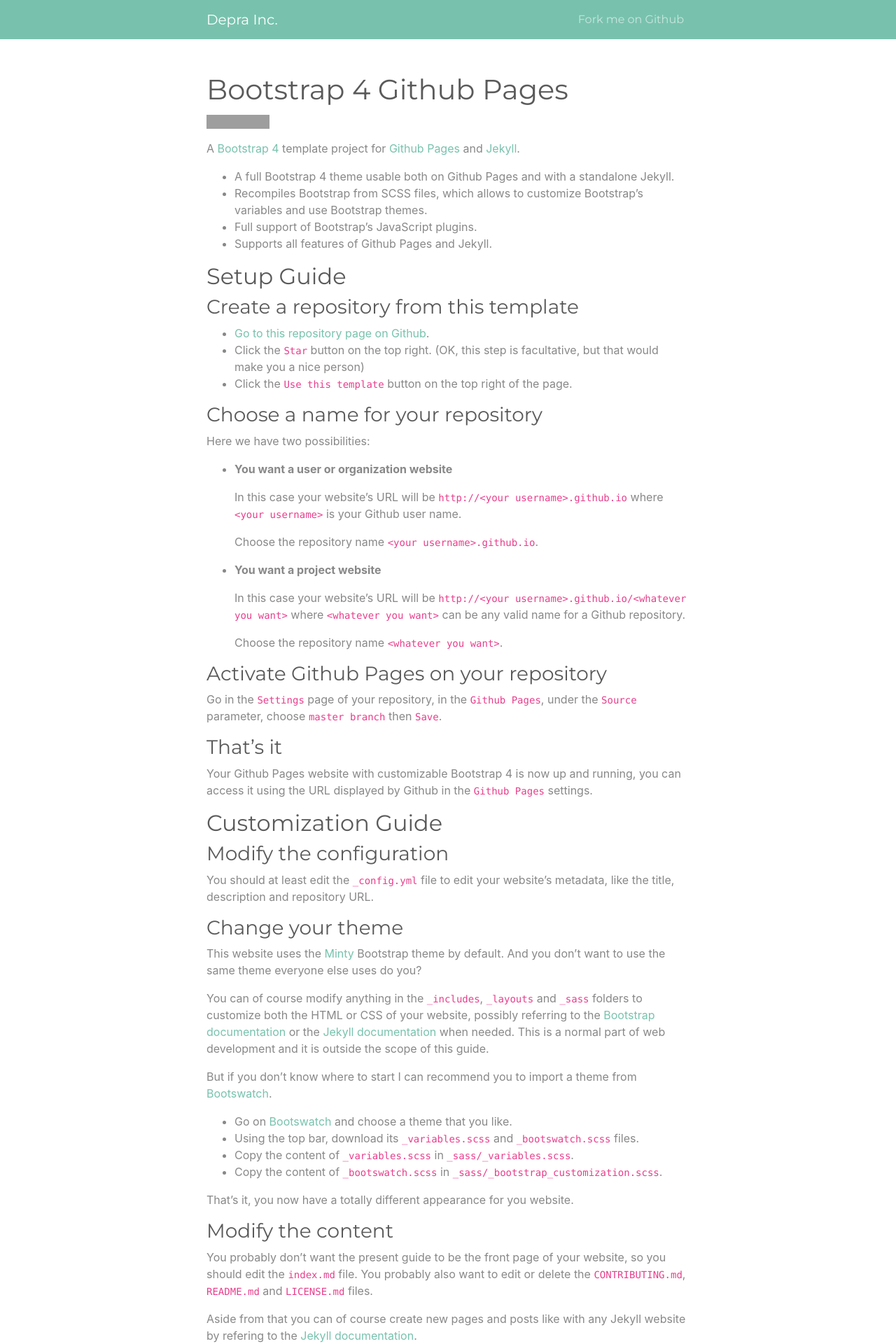
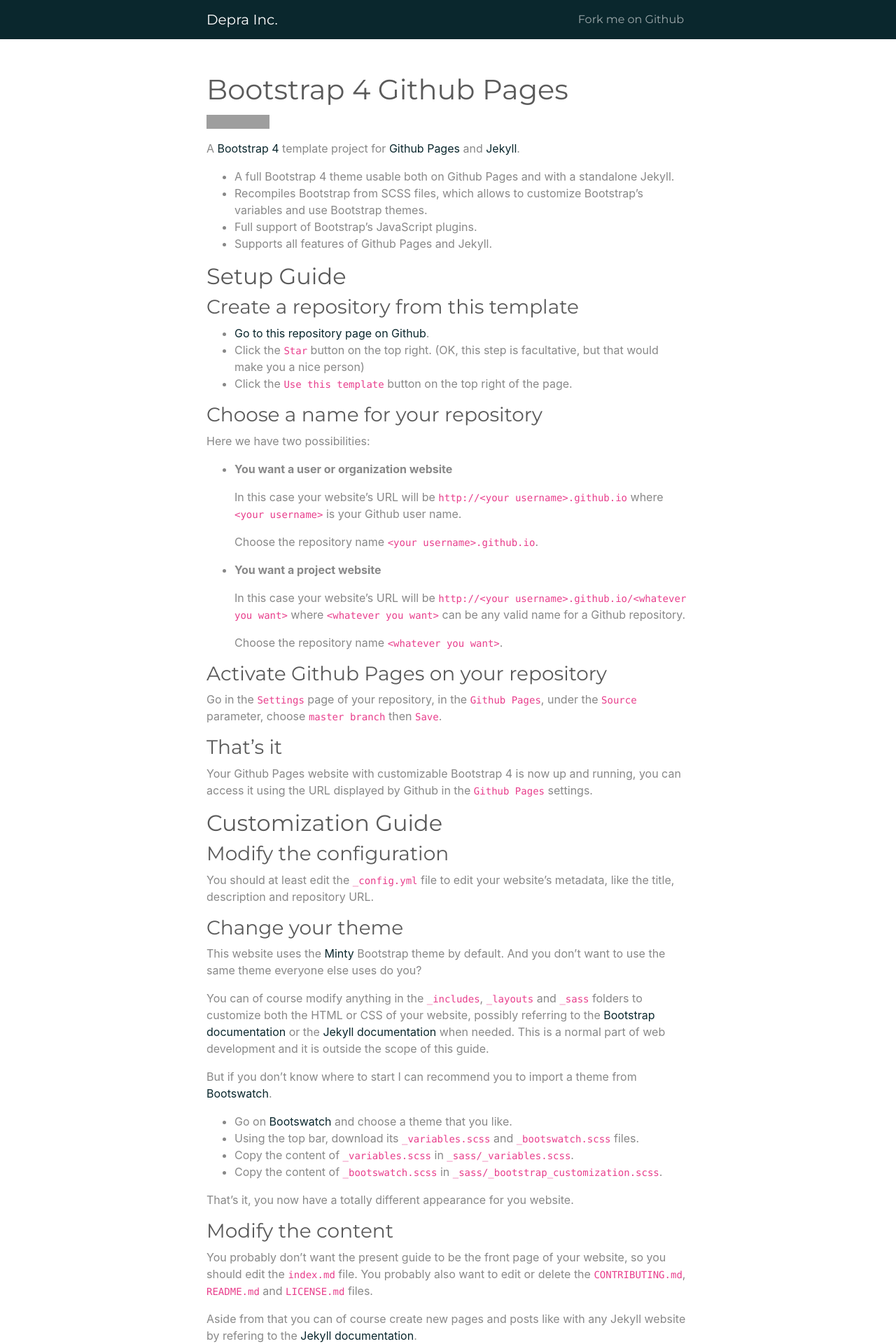
Before and after one commit to Depra-Inc/depra-inc.github.io, a Jekyll site: the page built from index.md, in a window 1280 px wide. Shown: the top 1920 px of the page at 70% size. Built offline with Jekyll 4.4.1, drawn with Linux system fonts in a browser that asks for light colours; grey boxes are pictures that could not be loaded.

Commit message:
Footer & colors updated

```diff
--- a/_includes/footer.html
+++ b/_includes/footer.html
@@ -1,4 +1,3 @@
-
 <div class="py-5 border-top">
   <div class="container">
 
@@ -9,22 +8,15 @@
       <div class="col-sm">
         <ul class="list-unstyled">
           <li>
-            {%- if site.author -%}
-              {{ site.author | escape }}
-            {%- else -%}
-              {{ site.title | escape }}
-            {%- endif -%}
+            Depra Inc.
           </li>
-          {%- if site.email -%}
-            <li>
-              <a href="mailto:{{ site.email }}">
-                {{ site.email }}
-              </a>
-            </li>
-          {%- endif -%}
+          <li>
+            <a href="mailto:n.melnikov@depra.org">
+              n.melnikov@depra.org
+            </a>
+          </li>
         </ul>
       </div>
-
 
       <div class="col-sm text-right">
         <p>
@@ -33,7 +25,8 @@
           </a>
         </p>
         <p>
-          <a href="https://github.com/Depra-Inc"><img alt="GitHub Organization" src="https://img.shields.io/github/stars/nicolas-van/bootstrap-4-github-pages?style=social"></a>
+          <a href="https://github.com/Depra-Inc"><img alt="GitHub Organization"
+                                                      src="https://img.shields.io/github/stars/nicolas-van/bootstrap-4-github-pages?style=social"></a>
         <p>
       </div>
 
--- a/_sass/_variables.scss
+++ b/_sass/_variables.scss
@@ -42,7 +42,7 @@ $green:   #56CC9D !default;
 $teal:    #20c997 !default;
 $cyan:    #6CC3D5 !default;
 
-$primary:       #78C2AD !default;
+$primary:       #0A272D !default;
 $secondary:     #F3969A !default;
 $success:       $green !default;
 $info:          $cyan !default;
```
